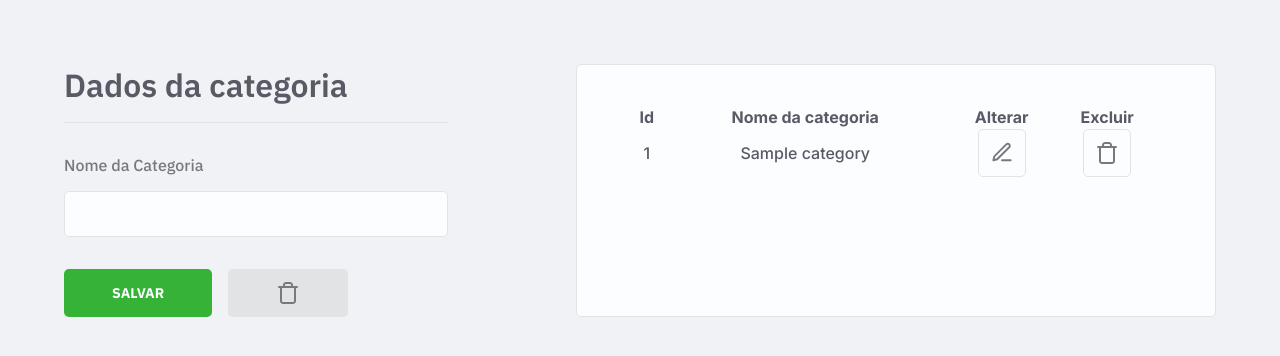
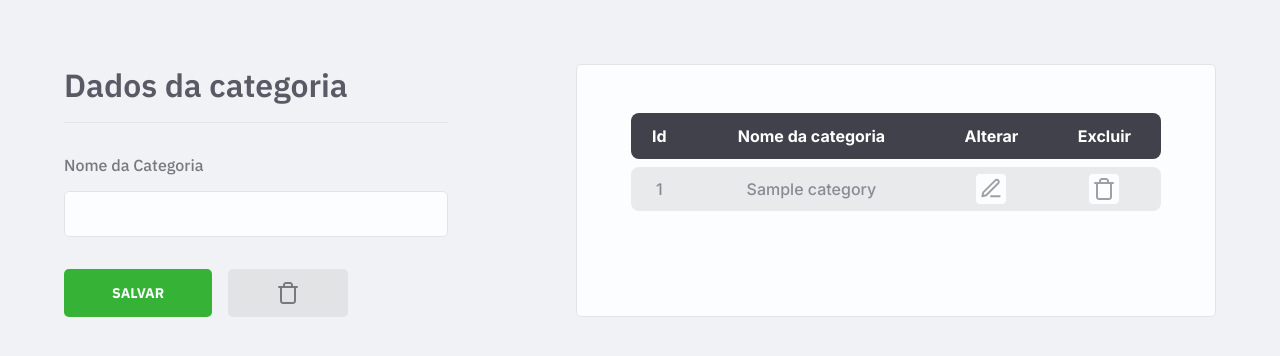
Before and after one commit to thegleidstones/maratona-discover-2, a Node server app: template src/views/category.ejs in a window 1280 px wide. Shown: the part 88-444 px from the top of the page. Run offline with Node 20, Linux system fonts and the light colour scheme; the template is opened without the code that fills it: most values are stand-ins (such as "Sample title", 1, 10 or a date in 2020); some libraries are stand-ins or nearby versions.

Commit message:
feat: add styles to categories table

```diff
--- a/public/styles/pages/category.css
+++ b/public/styles/pages/category.css
@@ -28,10 +28,40 @@ aside .button img {
 
 aside .button {
   padding: 0;
-  width: 3rem;
-  height: 3rem;
+  width: 2rem;
+  height: 2rem;
 }
 
 table {
   width: 100%;
+  border-spacing: 0 0.5rem;
 }
+
+table tbody tr {
+  opacity: 0.7;
+}
+
+table tbody tr:hover {
+  opacity: 1;
+}
+
+table thead tr th:first-child,
+table tbody tr td:first-child {
+  border-radius: 0.5rem 0 0 0.5rem;
+}
+
+table thead tr th:last-child,
+table tbody tr td:last-child {
+  border-radius: 0 0.5rem 0.5rem 0;
+}
+
+table thead tr th {
+  background: var(--color-primary);
+  color: #fff;
+  padding: 0.8rem;
+}
+
+table tbody tr td {
+  background: var(--color-hairline-in-light);
+  padding: 0.4rem;
+}
```
